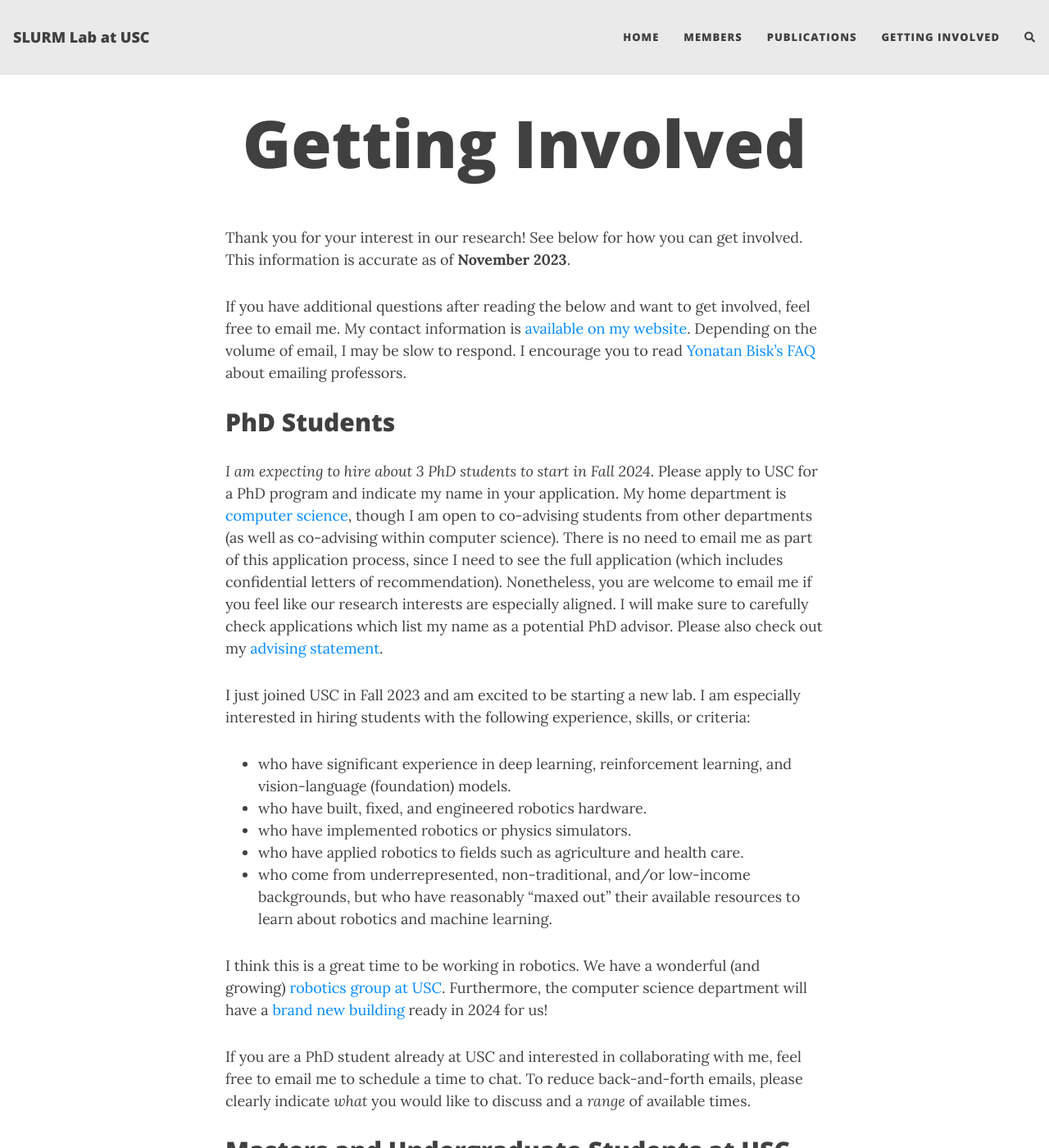
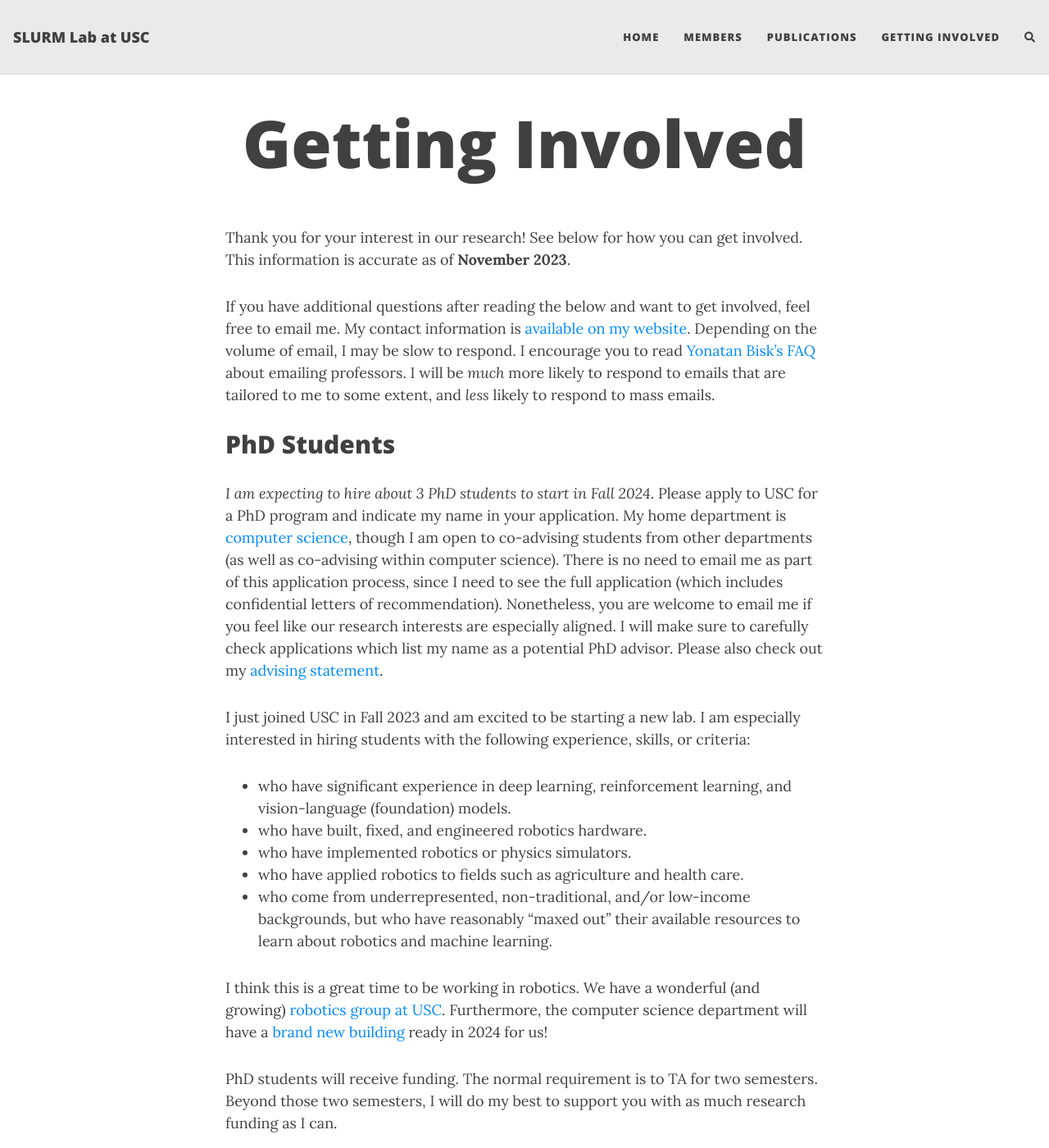
Before and after one commit to slurm-lab-usc/slurm-lab-usc.github.io, a Jekyll site: the page built from getting_involved.md, in a window 1280 px wide and 1400 px high. Shown: the whole window at 82% size. Built offline with Jekyll 4.4.1, drawn with Linux system fonts in a browser that asks for light colours; nearby versions of some CDN libraries; comment, search, counter and statistics services are not loaded.

Commit message:
clarify emails

```diff
--- a/getting_involved.md
+++ b/getting_involved.md
@@ -11,6 +11,7 @@ If you have additional questions after reading the below and want to get involve
 My contact information is [available on my website](https://danielseita.github.io/).
 Depending on the volume of email, I may be slow to respond.
 I encourage you to read [Yonatan Bisk's FAQ](https://yonatanbisk.com/emailing_professors.html) about emailing professors.
+I will be *much* more likely to respond to emails that are tailored to me to some extent, and *less* likely to respond to mass emails.
 
 ## PhD Students
 
@@ -41,6 +42,10 @@ learn about robotics and machine learning.
 I think this is a great time to be working in robotics. We have a wonderful (and
 growing) [robotics group at USC][3]. Furthermore, the computer science
 department will have a [brand new building][4] ready in 2024 for us!
+
+PhD students will receive funding. The normal requirement is to TA for two
+semesters. Beyond those two semesters, I will do my best to support you with as
+much research funding as I can.
 
 If you are a PhD student already at USC and interested in collaborating with me,
 feel free to email me to schedule a time to chat. To reduce back-and-forth
```
